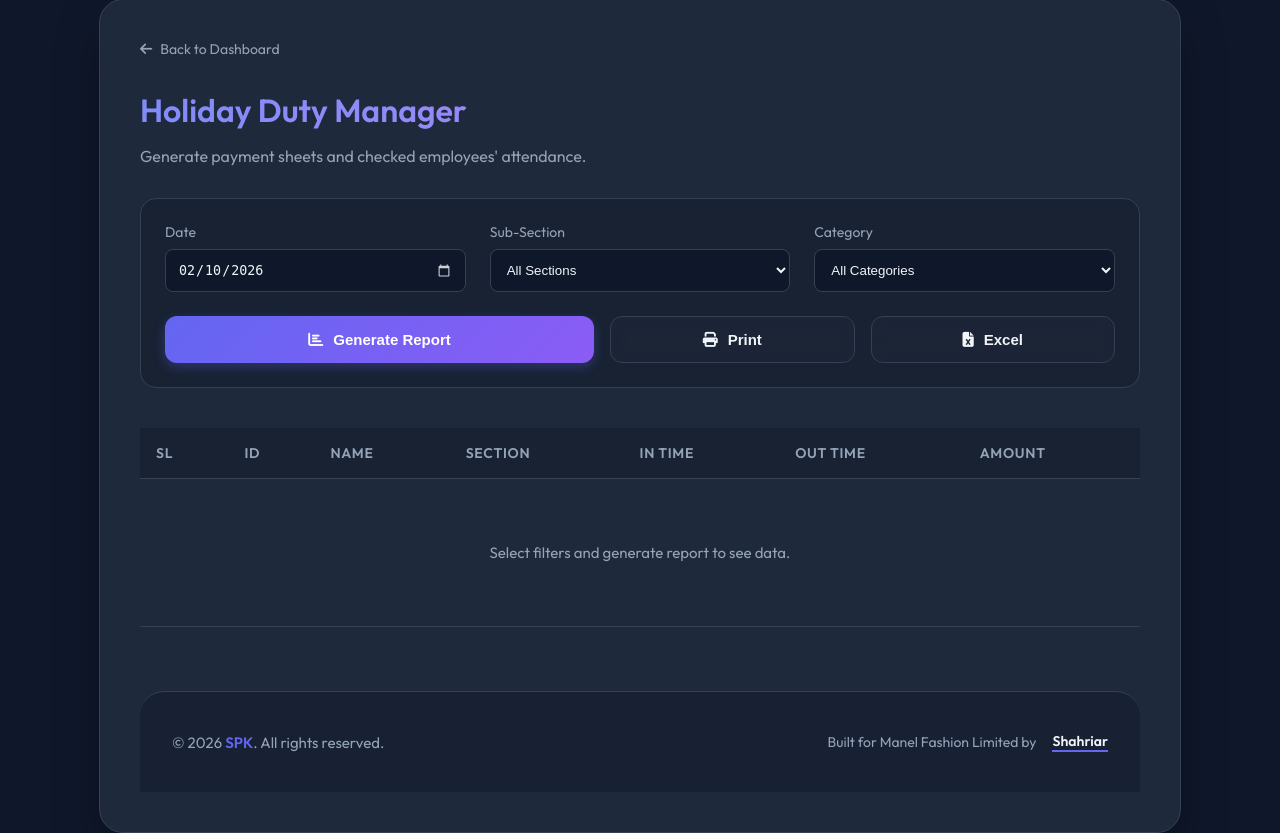
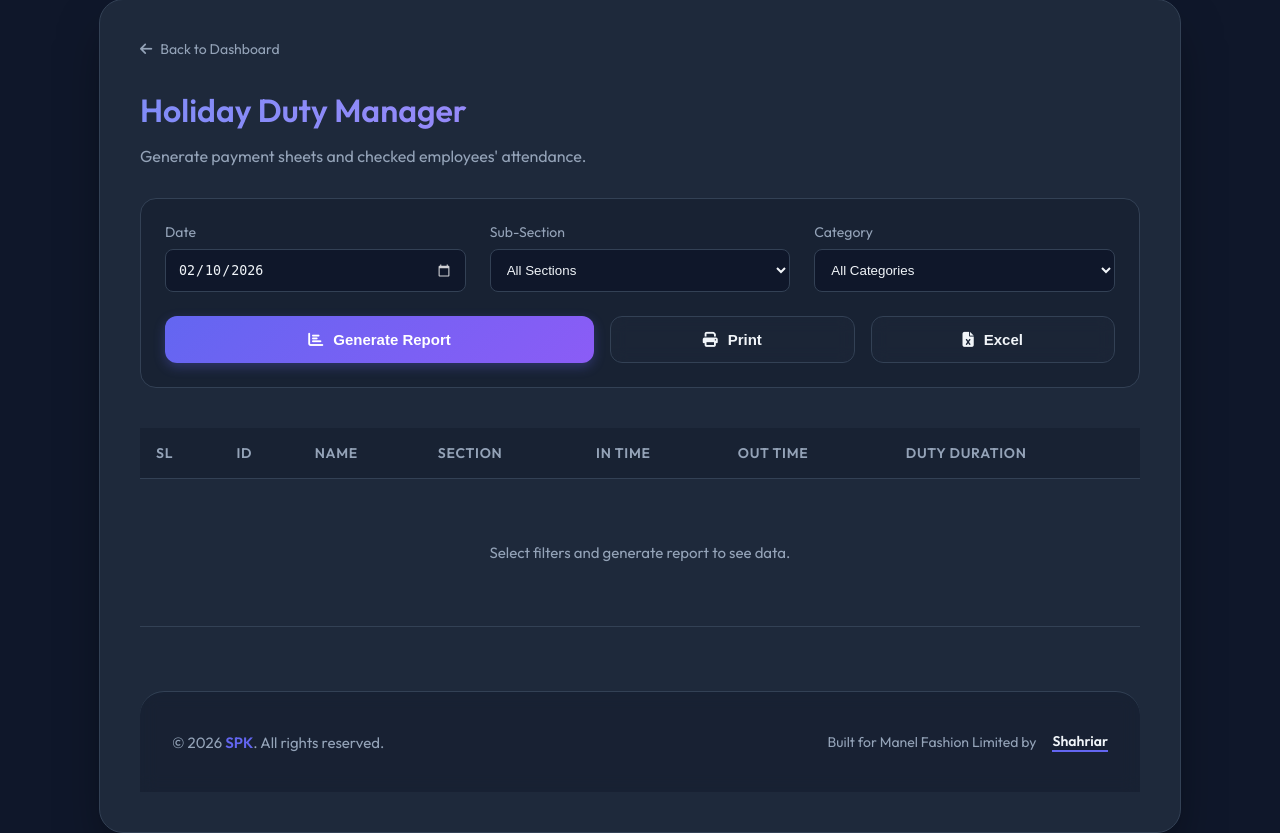
Before and after one commit to parvez144/holiday-duty-manager, a Flask app: page /reports in a window 1280 px wide. Shown: the part 51-884 px from the top of the page. Run offline with Flask 3, Linux system fonts and the light colour scheme; data that the repository does not hold is empty; parts of the project's set-up code (start-up, migrations or seed data) failed here and were passed over.

Commit message:
feat: Implement attendance and payment reports with API endpoints and PDF generation.

```diff
--- a/routes/reports.py
+++ b/routes/reports.py
@@ -90,7 +90,10 @@ def _compute_payment_sheet(for_date: str, sub_section: str | None, category: str
         # Duration Calculation based on effective times
         duration = eff_out - eff_in
         raw_hours = duration.total_seconds() / 3600.0
-        work_hours = max(0, raw_hours - 1.0) # Deduct 1 hour for lunch
+
+        # Deduct 1 hour for lunch ONLY if working 6 hours or more
+        deduction = 1.0 if raw_hours >= 6.0 else 0.0
+        work_hours = max(0, raw_hours - deduction)
 
         # Salary calculations
         gross_salary = float(emp.get('Gross_Salary') or 0)
@@ -101,7 +104,8 @@ def _compute_payment_sheet(for_date: str, sub_section: str | None, category: str
 
         category = (emp.get('Category') or '').strip().lower()
 
-        if category == 'worker':
+        # Robust check to match 'worker', 'workers', 'factory worker' etc.
+        if 'worker' in category:
             # Workers: Entire duration as OT
             ot_hours = work_hours
             ot_rate = ot_rate_unit
@@ -111,6 +115,12 @@ def _compute_payment_sheet(for_date: str, sub_section: str | None, category: str
             ot_hours = 0
             ot_rate = ot_rate_unit
             amount = daily_basic
+
+        # Force 0 amount if any punch is missing/invalid
+        if 'Missing' in disp_in or 'Missing' in disp_out:
+            amount = 0
+            ot_hours = 0
+            work_hours = 0
 
         rows.append({
             'sl': serial,
--- a/static/js/reports.js
+++ b/static/js/reports.js
@@ -60,7 +60,7 @@ async function generateReport() {
                     <td>${row.sub_section}</td>
                     <td>${row.in_time}</td>
                     <td>${row.out_time}</td>
-                    <td>${row.amount}</td>
+                    <td>${row.hour} hrs</td>
                 </tr>
             `).join('');
         } else {
--- a/templates/reports.html
+++ b/templates/reports.html
@@ -65,7 +65,7 @@
                         <th>Section</th>
                         <th>In Time</th>
                         <th>Out Time</th>
-                        <th>Amount</th>
+                        <th>Duty Duration</th>
                     </tr>
                 </thead>
                 <tbody id="report-body">
```
